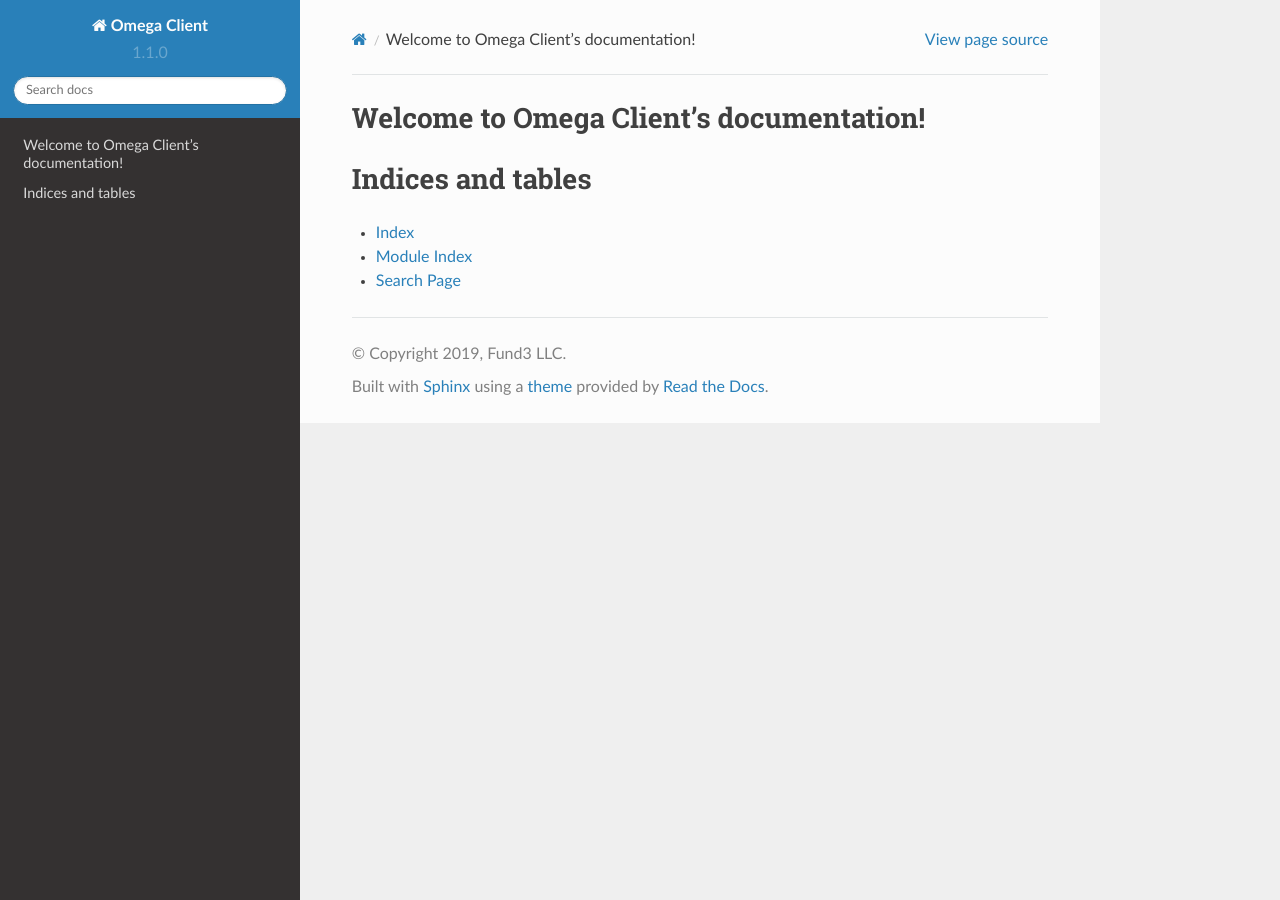
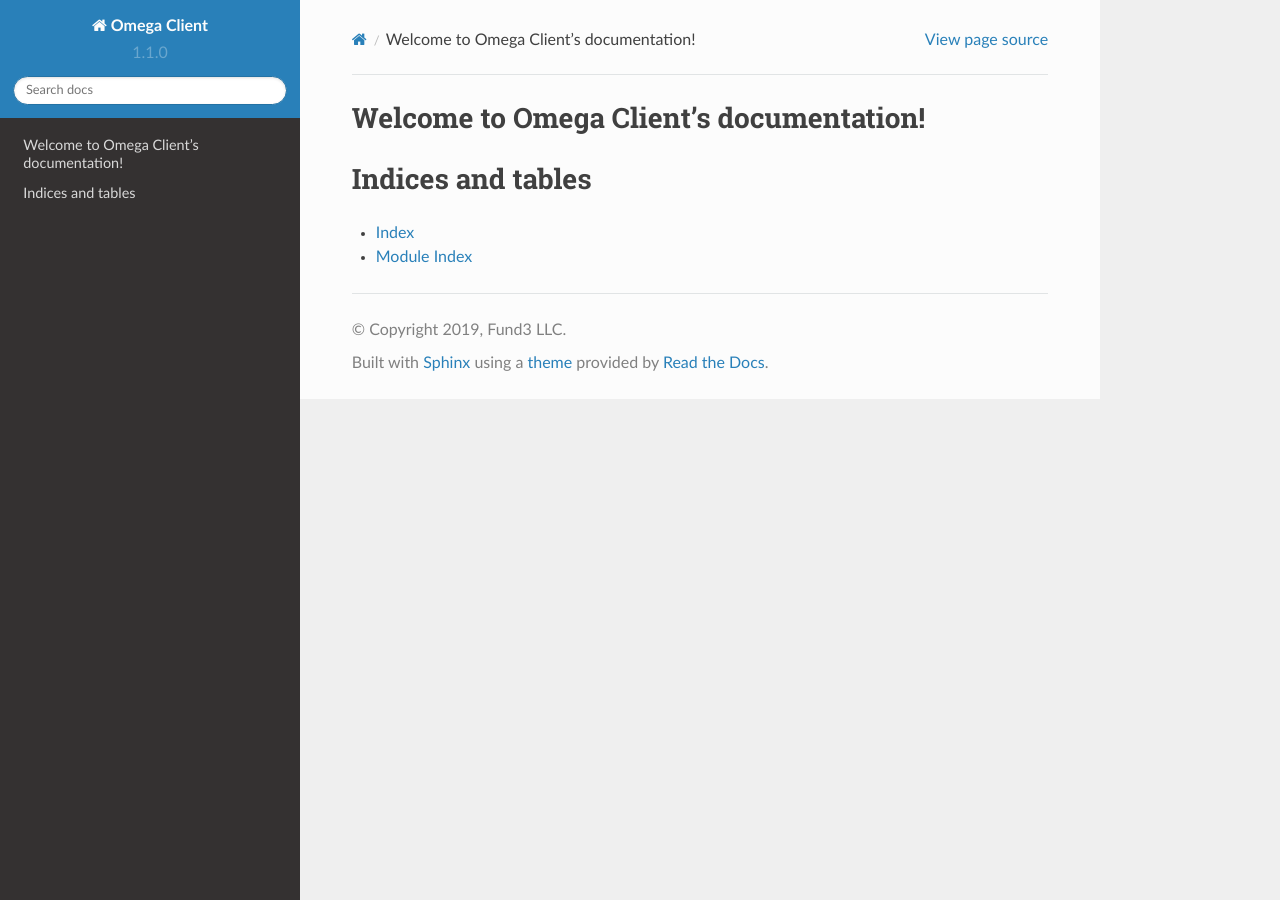
Before and after one commit to fund3/python_omega_client, a Sphinx documentation site: the page built from docs/source/index.rst, in a window 1280 px wide. Built offline with Sphinx 7.4.7 and the Read the Docs theme 2.0.0, drawn with Linux system fonts in a browser that asks for light colours.

Commit message:
added sidebar, removed search table

```diff
--- a/docs/source/conf.py
+++ b/docs/source/conf.py
@@ -111,6 +111,8 @@
 # refs: http://alabaster.readthedocs.io/en/latest/installation.html#sidebars
 html_sidebars = {
     '**': [
+        'about.html',
+        'navigation.html',
         'relations.html',  # needs 'show_related': True theme option to display
         'searchbox.html',
     ]
--- a/docs/source/index.rst
+++ b/docs/source/index.rst
@@ -17,4 +17,3 @@
 
 * :ref:`genindex`
 * :ref:`modindex`
-* :ref:`search`
```
